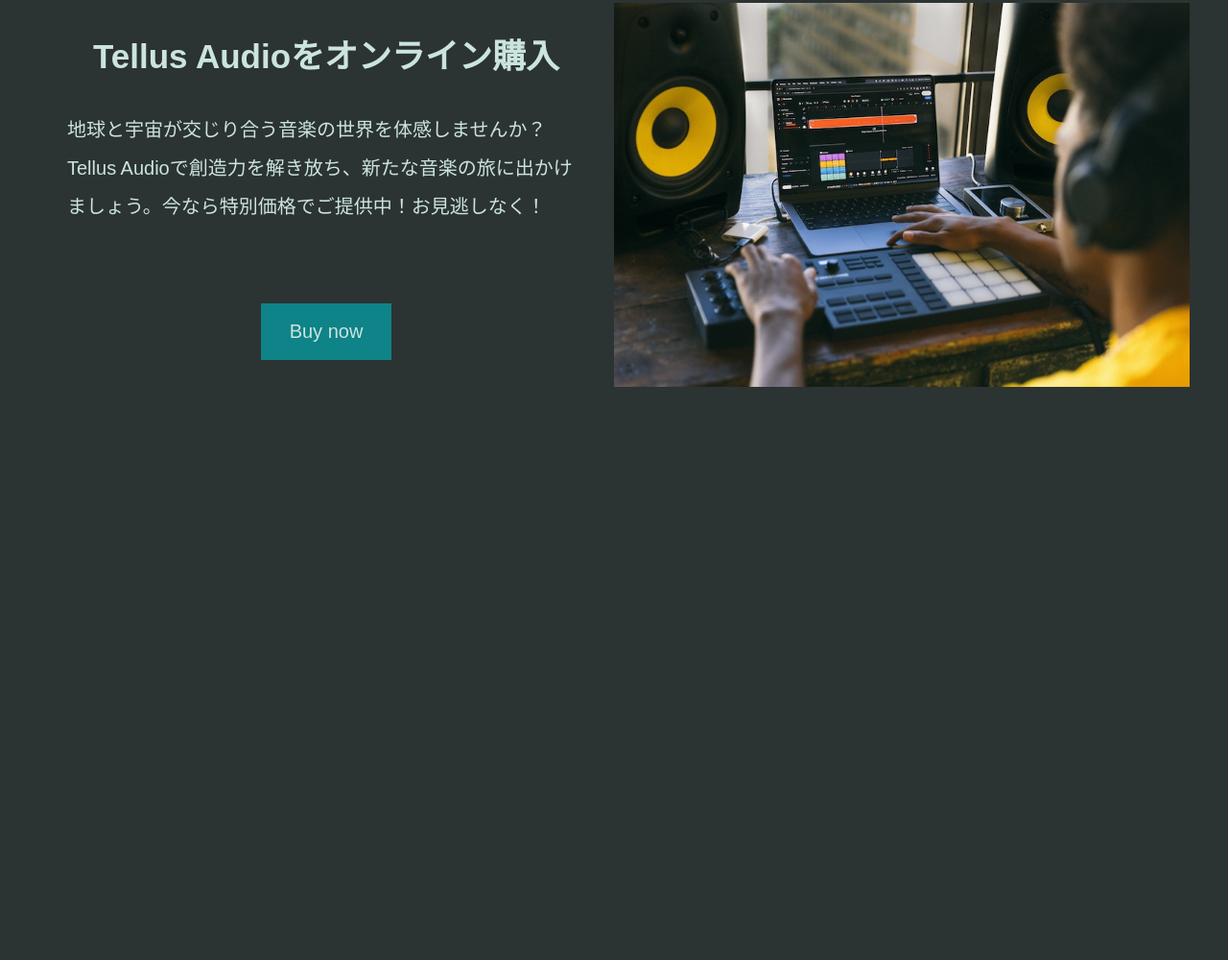
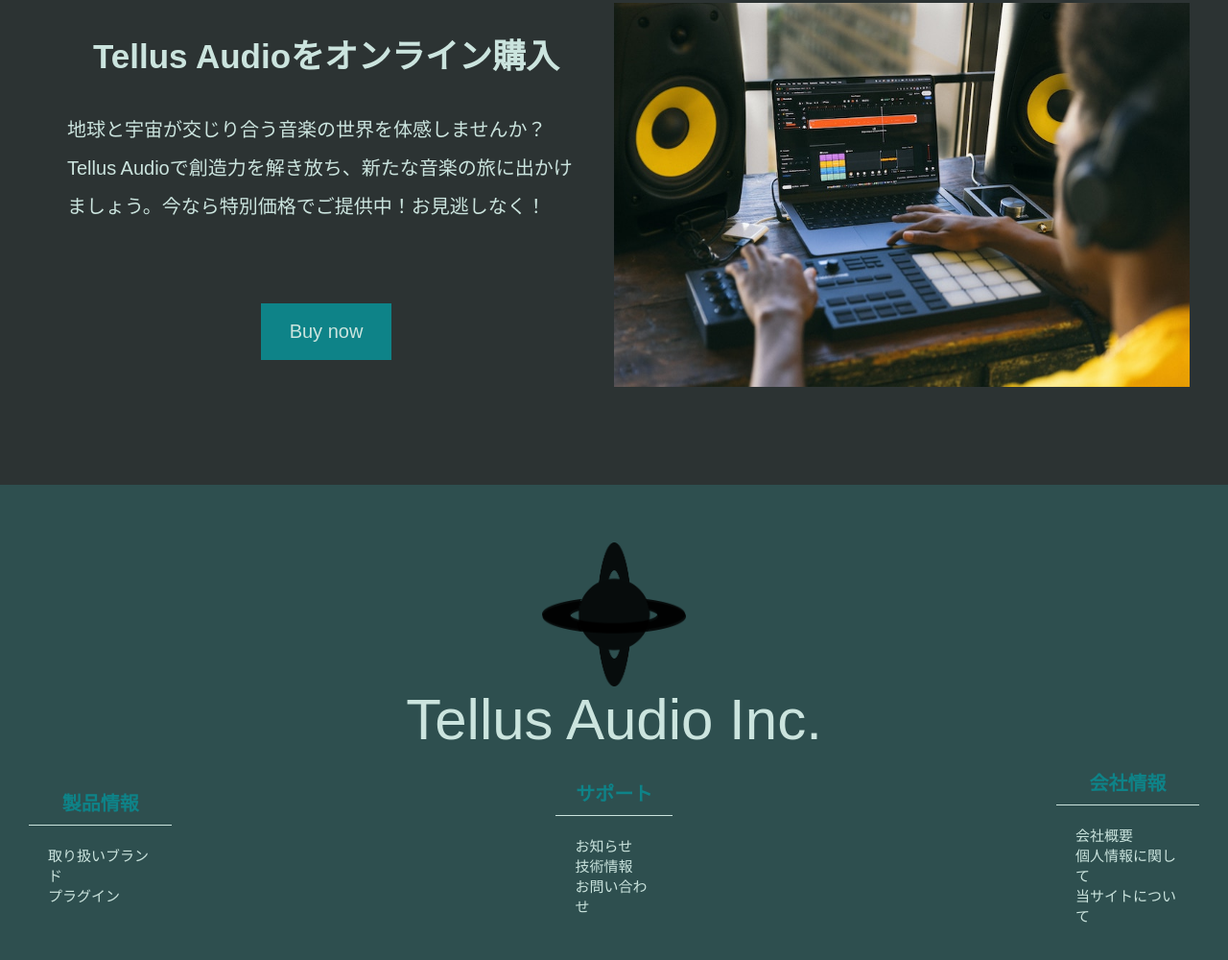
Before and after one commit to maythedaddy/tellus-audio, a website: page index.html in a window 1280 px wide. Shown: the part 2144-3144 px from the top of the page at 96% size. Before the commit the page ends 2649 px from the top, so only its background shows below. Drawn offline with Linux system fonts and the light colour scheme; a web font is replaced by a local one.

Commit message:
footer done

```diff
--- a/index.html
+++ b/index.html
@@ -1,5 +1,6 @@
 <!DOCTYPE html>
 <html lang="ja">
+
 <head>
   <meta charset="UTF-8" />
   <meta http-equiv="X-UA-Compatible" content="IE=edge" />
@@ -37,11 +38,7 @@
     <section class="section">
       <div class="sub-section">
         <div class="sub-section__img-box">
-            <img
-              src="./images/music_create.jpg"
-              alt="Create music"
-              class="sub-section__img"
-            />
+          <img src="./images/music_create.jpg" alt="Create music" class="sub-section__img" />
         </div>
         <div class="sub-section__text">
           <h1 class="mg-bottom-md">宇宙一の音楽制作を</h1>
@@ -143,17 +140,49 @@
       <a href="#" class="cta__btn btn">Buy now</a>
     </div>
     <div class="cta__img-box">
-        <img
-          src="./images/music-create-2.jpg"
-          alt="music create 2"
-          class="cta__img"
-        />
+      <img src="./images/music-create-2.jpg" alt="music create 2" class="cta__img" />
     </div>
   </div>
 
-    <footer>
-      <div class="footer__logo-box"></div>
-      <div class="footer__bar"></div>
+  <footer class="footer">
+    <div class="footer__logo-box">
+      <img src="./images/logo.png" alt="" class="footer__logo">
+      <p class="footer__logo-text">
+        Tellus Audio Inc.
+      </p>
+    </div>
+    <div class="footer__bar">
+      <div class="footer__bar--1 footer__info">
+        <h2 class="mg-bottom-sm">製品情報</h2>
+        <div class="footer__nav">
+          <ul class="footer__list">
+            <li class="footer__item"><a href="#" class="footer__link">取り扱いブランド</a></li>
+            <li class="footer__item"><a href="#" class="footer__link">プラグイン</a></li>
+          </ul>
+        </div>
+      </div>
+      <div class="footer__bar--2 footer__info">
+        <h2 class="mg-bottom-sm">サポート</h2>
+        <div class="footer__nav">
+          <ul class="footer__list">
+            <li class="footer__item"><a href="#" class="footer__link">お知らせ</a></li>
+            <li class="footer__item"><a href="#" class="footer__link">技術情報</a></li>
+            <li class="footer__item"><a href="#" class="footer__link">お問い合わせ</a></li>
+          </ul>
+        </div>
+      </div>
+      <div class="footer__bar--3 footer__info">
+        <h2 class="mg-bottom-sm">会社情報</h2>
+        <div class="footer__nav">
+          <ul class="footer__list">
+            <li class="footer__item"><a href="#" class="footer__link">会社概要</a></li>
+            <li class="footer__item"><a href="#" class="footer__link">個人情報に関して</a></li>
+            <li class="footer__item"><a href="#" class="footer__link">当サイトについて</a></li>
+          </ul>
+        </div>
+      </div>
+    </div>
   </footer>
 </body>
+
 </html>
--- /dev/null
+++ b/sass/_footer.scss
@@ -0,0 +1,65 @@
+@use "./variables" as var;
+
+.footer {
+  background-color: var.$color-2;
+  max-width: 100vw;
+  display: flex;
+  flex-direction: column;
+  justify-content: center;
+  align-items: center;
+  padding: 3rem;
+
+  & h2 {
+    color: var.$color-3;
+    font-size: 2rem;
+    line-height: 1.2;
+  }
+
+  &__logo-box {
+    display: flex;
+    flex-direction: column;
+    justify-content: center;
+    align-items: center;
+    padding: 3rem 0;
+    padding-bottom: 2rem;
+  }
+  &__logo-text {
+    text-align: center;
+    font-size: 6rem;
+    font-weight: 500;
+    color: var.$color-4;
+  }
+
+  &__logo {
+    width: 15rem;
+    height: 15rem;
+    filter: brightness(0);
+  }
+
+  &__bar {
+    display: flex;
+    gap: 40rem;
+
+    &--1 {
+    }
+  }
+
+  &__info {
+    display: flex;
+    flex-direction: column;
+    justify-content: center;
+    align-items: center;
+  }
+
+  &__list {
+    list-style: none;
+    padding: 2rem;
+    border-top: 1px solid var.$color-4;
+  }
+
+  &__link {
+    text-decoration: none;
+    color: var.$color-4;
+    font-size: 1.5rem;
+  }
+}
--- a/sass/_layout.scss
+++ b/sass/_layout.scss
@@ -1,4 +1,4 @@
-@use "./variables"as var;
+@use "./variables" as var;
 
 .main {
   max-width: 145rem;
--- a/sass/main.scss
+++ b/sass/main.scss
@@ -1,7 +1,8 @@
 @use "./base";
+@use "./button";
 @use "./card";
-@use './cta';
-@use './button';
+@use "./cta";
+@use "./footer";
 @use "./header";
 @use "./layout";
 @use "./scetion";
```
Also changed, not shown: css/style.css. Lines whose indentation alone changed are shown as unchanged.
